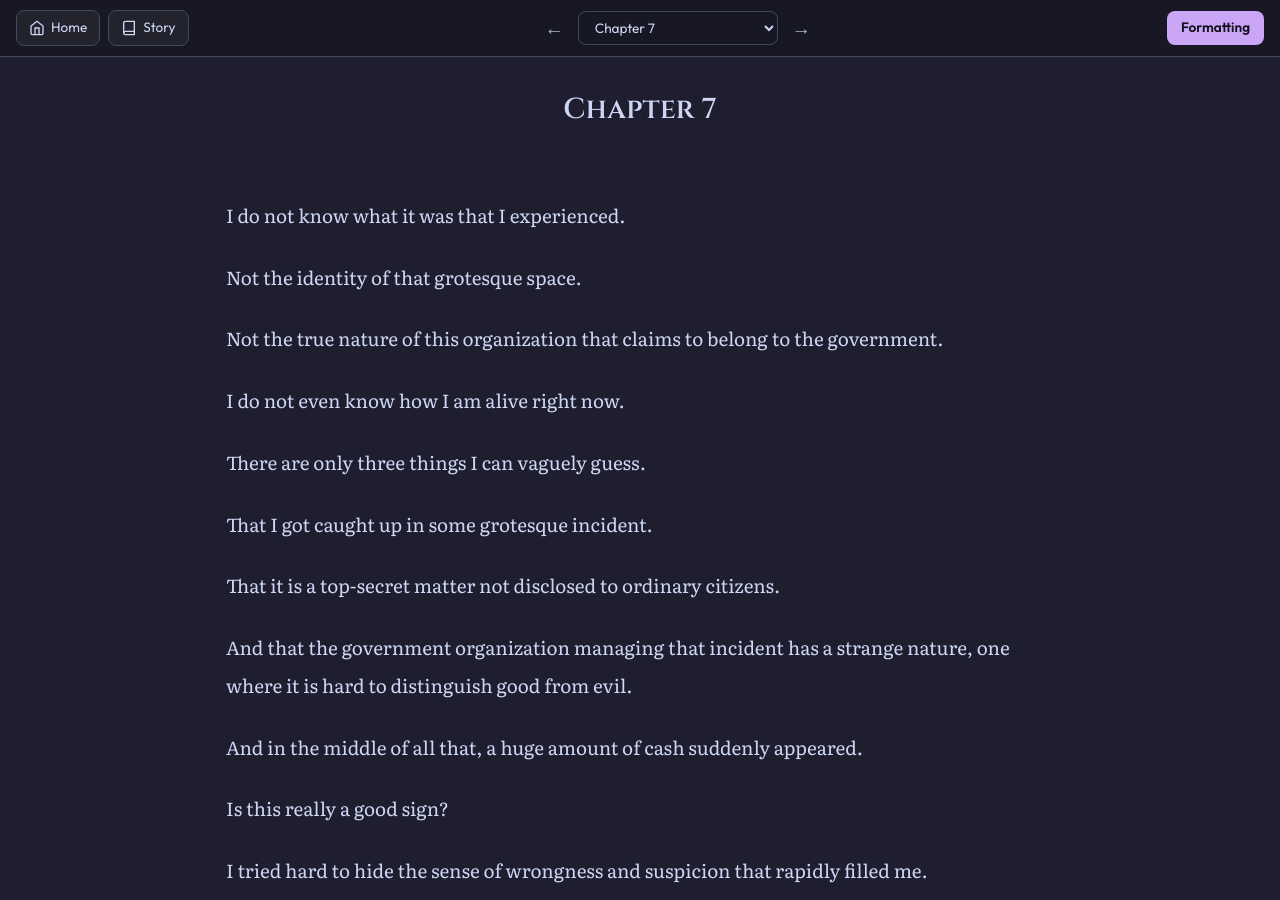
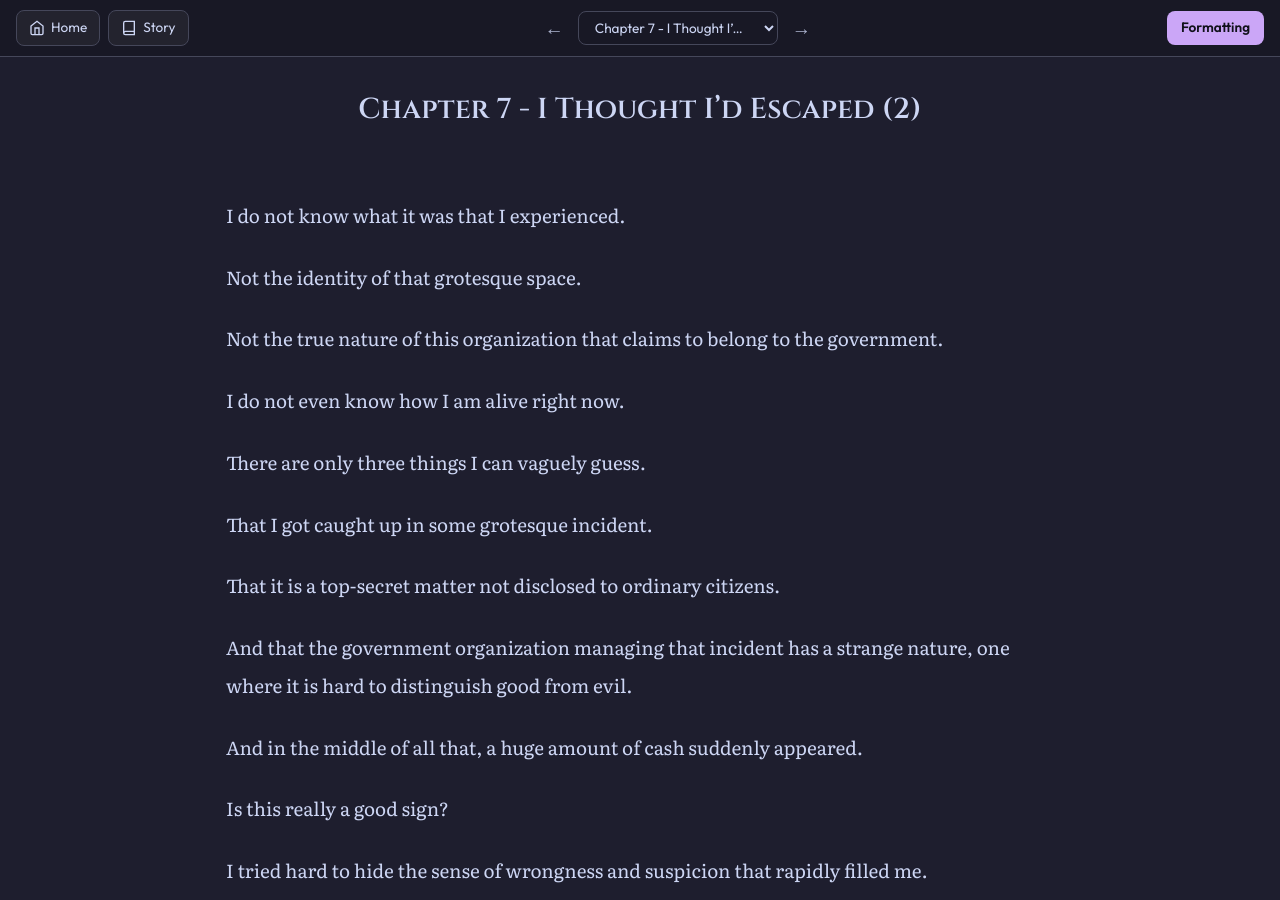
Before and after one commit to soleumn/soleumn.github.io, a Jekyll site: the page built from _chapters/esg/ch7.md, in a window 1280 px wide and 900 px high. Built offline with Jekyll 4.4.1, drawn with Linux system fonts in a browser that asks for light colours; comment, search, counter and statistics services are not loaded.

Commit message:
Update ch7.md

```diff
--- a/_chapters/esg/ch7.md
+++ b/_chapters/esg/ch7.md
@@ -1,5 +1,5 @@
 ---
-title: "Chapter 7"
+title: "Chapter 7 - I Thought I’d Escaped (2)"
 categories: esg
 capitulo: 7
 ---
```
